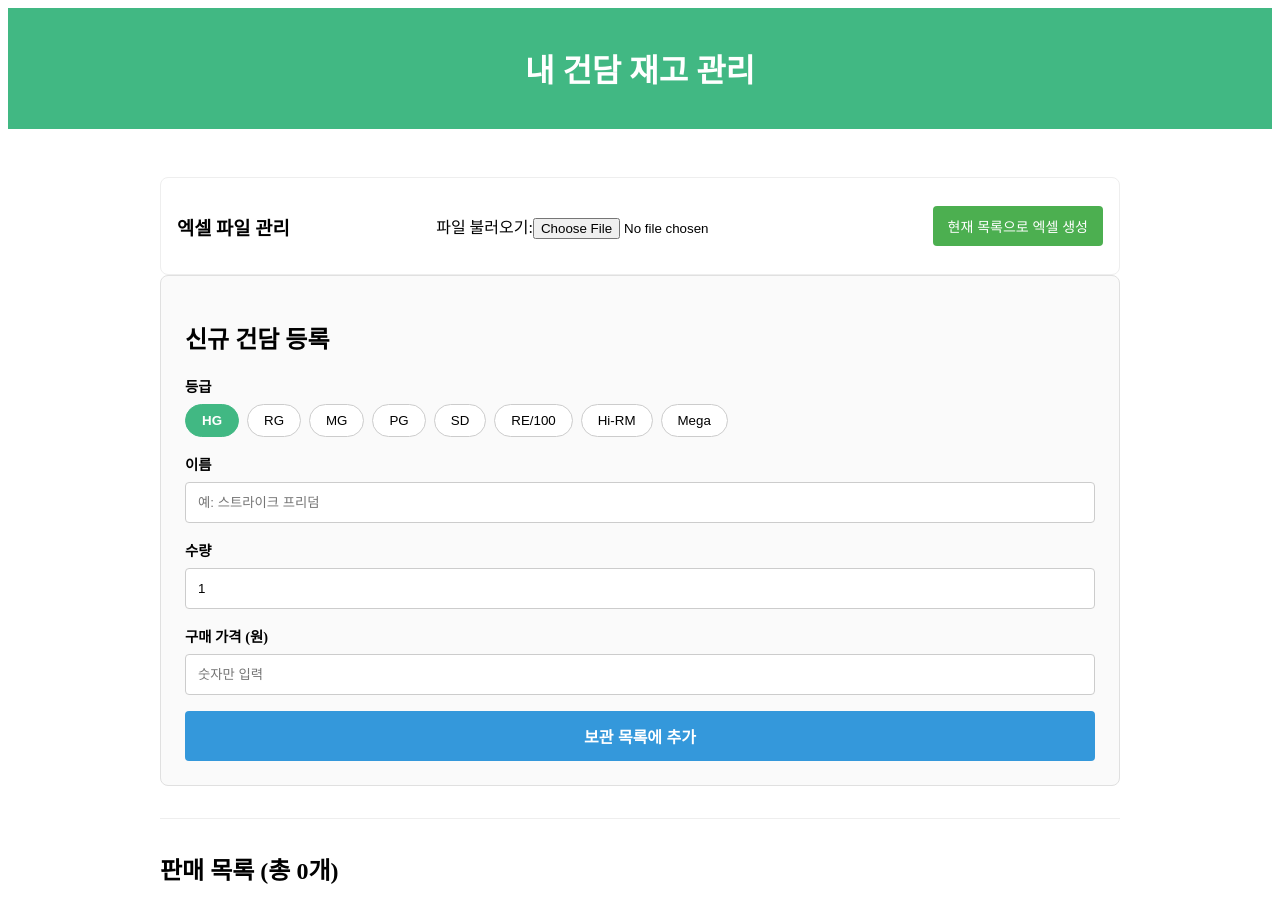
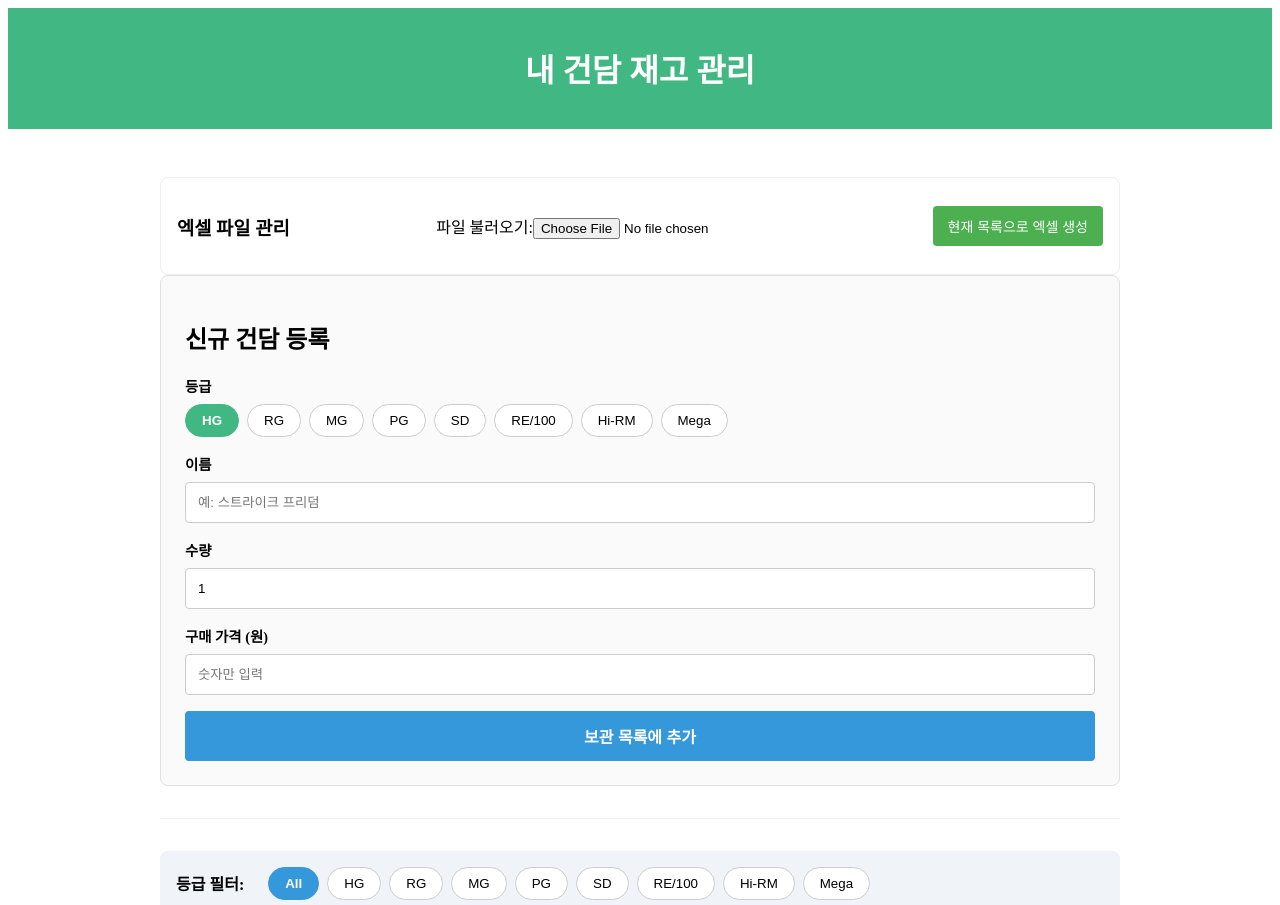
Before and after one commit to ungit003/gundam-inventory, a Vue app: page / in a window 1280 px wide. Shown: the top 905 px of the page. Built offline with nearby package versions, Linux system fonts and the light colour scheme.

Commit message:
등급별 필터링 기능 추가

```diff
--- a/src/App.vue
+++ b/src/App.vue
@@ -11,12 +11,17 @@ import GundamList from './components/GundamList.vue';
 import GundamForm from './components/GundamForm.vue';
 import FileUpload from './components/FileUpload.vue';
 
+import FilterControls from './components/FilterControls.vue';
+
 // 2. Pinia 스토어를 사용 준비합니다.
 const store = useInventoryStore();
 
 // 3. storeToRefs를 사용하여 스토어의 state를 반응성을 유지한 채로 가져옵니다.
-//    1단계에서 정의한 세 개의 목록(state)을 구조 분해 할당으로 편리하게 가져옵니다.
-const { inStorageList, forSaleList, soldList } = storeToRefs(store);
+const {
+  filteredInStorageList,
+  filteredForSaleList,
+  filteredSoldList
+} = storeToRefs(store);
 </script>
 
 <template>
@@ -30,24 +35,28 @@ const { inStorageList, forSaleList, soldList } = storeToRefs(store);
 
     <hr class="divider">
 
+    <!-- 3. 목록들이 시작되기 전에 필터 컨트롤 컴포넌트를 배치합니다. -->
+    <FilterControls />
+
     <!--
       4. GundamList 컴포넌트를 재사용하여 세 개의 목록을 각각 렌더링합니다.
          - :title="판매 목록" 처럼 props를 통해 각 컴포넌트에 다른 데이터를 전달합니다[5].
          - 하나의 컴포넌트가 props 값에 따라 각기 다른 제목, 데이터, 구조를 가지게 됩니다.
     -->
+    <!-- 4. GundamList 컴포넌트에 props로 전달하는 :items를 필터링된 getter로 교체합니다. -->
     <GundamList
       title="판매 목록"
-      :items="forSaleList"
+      :items="filteredForSaleList"
       listType="sale"
     />
     <GundamList
       title="보관 목록"
-      :items="inStorageList"
+      :items="filteredInStorageList"
       listType="storage"
     />
     <GundamList
       title="판매 완료 목록"
-      :items="soldList"
+      :items="filteredSoldList"
       listType="sold"
     />
   </main>
--- /dev/null
+++ b/src/components/FilterControls.vue
@@ -0,0 +1,69 @@
+<!-- src/components/FilterControls.vue -->
+
+<script setup>
+import { storeToRefs } from 'pinia';
+import { useInventoryStore } from '../stores/inventory';
+
+const store = useInventoryStore();
+
+// 1. 스토어의 gradeFilter 상태를 가져와 UI와 연결합니다.
+const { gradeFilter } = storeToRefs(store);
+
+// 2. 필터링할 등급 목록을 정의합니다. 'All'을 추가하여 전체보기를 구현합니다.
+const gradeOptions = ['All', 'HG', 'RG', 'MG', 'PG', 'SD', 'RE/100', 'Hi-RM', 'Mega'];
+</script>
+
+<template>
+  <div class="filter-controls">
+    <div class="filter-group">
+      <span class="filter-label">등급 필터:</span>
+      <!--
+        3. 등급 목록을 순회하며 필터 버튼들을 생성합니다.
+        - @click: 버튼 클릭 시 store의 setGradeFilter 액션을 호출하여 필터 상태를 변경합니다.
+        - :class: 현재 선택된 필터(gradeFilter)와 버튼의 등급이 일치하면 'active' 클래스를 적용합니다.
+      -->
+      <button
+        v-for="grade in gradeOptions"
+        :key="grade"
+        @click="store.setGradeFilter(grade)"
+        :class="{ active: gradeFilter === grade }"
+        class="filter-button"
+      >
+        {{ grade }}
+      </button>
+    </div>
+  </div>
+</template>
+
+<style scoped>
+.filter-controls {
+  margin-bottom: 2rem;
+  padding: 1rem;
+  background-color: #f0f4f8;
+  border-radius: 8px;
+}
+.filter-group {
+  display: flex;
+  align-items: center;
+  flex-wrap: wrap;
+  gap: 0.5rem;
+}
+.filter-label {
+  font-weight: bold;
+  margin-right: 1rem;
+}
+.filter-button {
+  padding: 0.5rem 1rem;
+  border: 1px solid #ccc;
+  border-radius: 20px;
+  background-color: white;
+  cursor: pointer;
+  transition: all 0.2s;
+}
+.filter-button.active {
+  background-color: #3498db;
+  color: white;
+  border-color: #3498db;
+  font-weight: bold;
+}
+</style>
--- a/src/stores/inventory.js
+++ b/src/stores/inventory.js
@@ -34,6 +34,10 @@ export const useInventoryStore = defineStore('inventory', {
 
     // 검색어나 필터 같은 UI 상태도 여기에 함께 관리합니다.
     searchTerm: '',
+
+    // 1. [신규] 현재 선택된 등급 필터를 저장할 state를 추가합니다.
+    //    'All'을 기본값으로 설정하여 처음에는 모든 목록이 보이도록 합니다.
+    gradeFilter: 'All',
   }),
 
   // ----------------------------------------------------------------
@@ -44,11 +48,39 @@ export const useInventoryStore = defineStore('inventory', {
     // 이제 총 재고 수량은 '보관'과 '판매' 목록의 합계가 됩니다.
     totalInStockCount: (state) => state.inStorageList.length + state.forSaleList.length,
 
-    // 필터링 기능은 2단계에서 각 목록 컴포넌트로 이전하거나 더 복잡한 getter로 만들 예정입니다.
-    // 우선은 각 목록을 그대로 반환하는 간단한 형태로 둡니다.
-    getInStorageList: (state) => state.inStorageList,
-    getForSaleList: (state) => state.forSaleList,
-    getSoldList: (state) => state.soldList,
+    /**
+     * 필터링된 보관 목록을 반환하는 getter입니다.
+     * 이 getter는 gradeFilter나 searchTerm이 바뀔 때마다 자동으로 다시 계산됩니다.
+     * @param {object} state - 현재 스토어의 state
+     * @returns {GundamItem[]} - 필터링된 보관 목록
+     */
+    filteredInStorageList: (state) => {
+      return state.inStorageList.filter(item => {
+        // 등급 필터 조건: 필터가 'All'이거나, 아이템의 등급과 필터가 일치하는 경우
+        const gradeMatch = state.gradeFilter === 'All' || item.grade === state.gradeFilter;
+        // 검색어 필터 조건 (기존 로직)
+        const searchMatch = item.name.toLowerCase().includes(state.searchTerm.toLowerCase());
+        // 두 조건 모두 만족해야 true를 반환
+        return gradeMatch && searchMatch;
+      });
+    },
+
+    // 판매 목록과 판매 완료 목록도 동일한 로직으로 필터링 getter를 만듭니다.
+    filteredForSaleList: (state) => {
+      return state.forSaleList.filter(item => {
+        const gradeMatch = state.gradeFilter === 'All' || item.grade === state.gradeFilter;
+        const searchMatch = item.name.toLowerCase().includes(state.searchTerm.toLowerCase());
+        return gradeMatch && searchMatch;
+      });
+    },
+
+    filteredSoldList: (state) => {
+      return state.soldList.filter(item => {
+        const gradeMatch = state.gradeFilter === 'All' || item.grade === state.gradeFilter;
+        const searchMatch = item.name.toLowerCase().includes(state.searchTerm.toLowerCase());
+        return gradeMatch && searchMatch;
+      });
+    },
   },
 
   // ----------------------------------------------------------------
@@ -56,6 +88,14 @@ export const useInventoryStore = defineStore('inventory', {
   //    가장 많은 변경이 필요한 부분입니다. 기존 로직을 새로운 구조에 맞게 수정합니다.
   // ----------------------------------------------------------------
   actions: {
+    /**
+     * 등급 필터 상태를 업데이트하는 액션입니다.
+     * @param {string} grade - 사용자가 선택한 등급 ('All', 'HG' 등)
+     */
+    setGradeFilter(grade) {
+      this.gradeFilter = grade;
+    },
+
     /**
      * 신규 건담을 등록하는 액션입니다.
      * 이제 새로운 건담은 기본적으로 '보관 목록(inStorageList)'에 추가됩니다.
```
